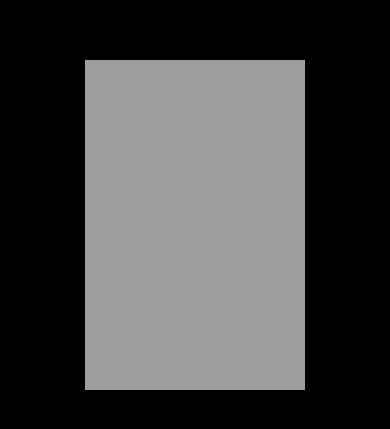
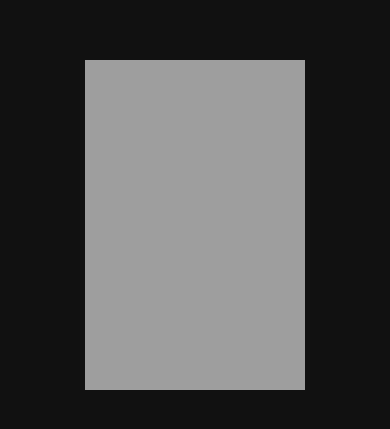
Before and after one commit to m0bek12/poring-card, a plain HTML site: page index.html in a window 390 px wide. Shown: the part 197-626 px from the top of the page. Drawn offline with nearby package versions, Linux system fonts and the light colour scheme.

Commit message:
Update index.html

```diff
--- a/index.html
+++ b/index.html
@@ -3,7 +3,7 @@
 <head>
     <meta charset="UTF-8">
     <meta name="viewport" content="width=device-width, initial-scale=1.0">
-    <title>Holographic Poring Card</title>
+    <title>Holographic Pokémon Card</title>
     <script src="https://cdnjs.cloudflare.com/ajax/libs/three.js/r128/three.min.js"></script>
     <style>
         body {
@@ -18,18 +18,30 @@
         canvas {
             display: block;
         }
+
+        /* iPhone-specific styles */
+        @media screen and (max-width: 768px) and (max-height: 1024px) {
+            body {
+                background: #111;
+            }
+
+            canvas {
+                width: 100%;
+                height: 100%;
+            }
+        }
     </style>
 </head>
 <body>
     <script>
         const scene = new THREE.Scene();
-        const camera = new THREE.PerspectiveCamera(75, window.innerWidth / window.innerHeight, 0.1, 500);
+        const camera = new THREE.PerspectiveCamera(75, window.innerWidth / window.innerHeight, 0.1, 1000);
         const renderer = new THREE.WebGLRenderer({ antialias: true, alpha: true });
         renderer.setSize(window.innerWidth, window.innerHeight);
         document.body.appendChild(renderer.domElement);
 
         const textureLoader = new THREE.TextureLoader();
-        const cardTexture = textureLoader.load('https://static.divine-pride.net/images/items/cards/4001.png');
+        const cardTexture = textureLoader.load('https://static.divine-pride.net/images/items/cards/4174.png');
         const holoTexture = textureLoader.load('https://png.pngtree.com/thumb_back/fw800/background/20231017/pngtree-textured-metal-foil-with-a-holographic-and-wrinkled-appearance-image_13646367.png');
 
         const geometry = new THREE.PlaneGeometry(2, 3);
```
